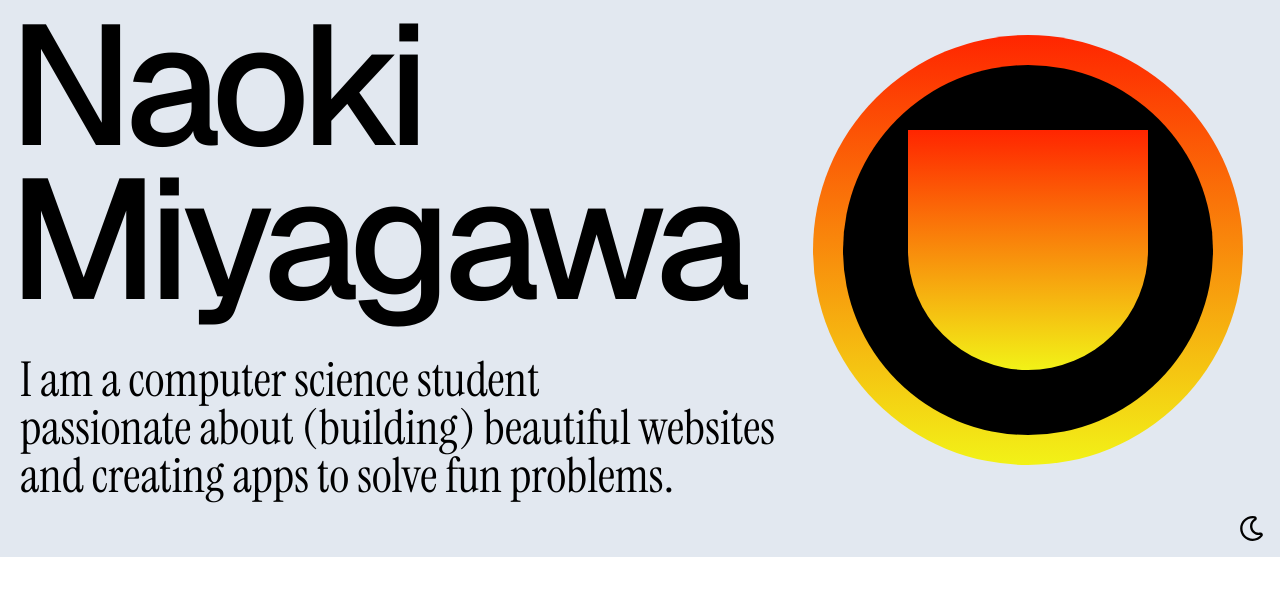
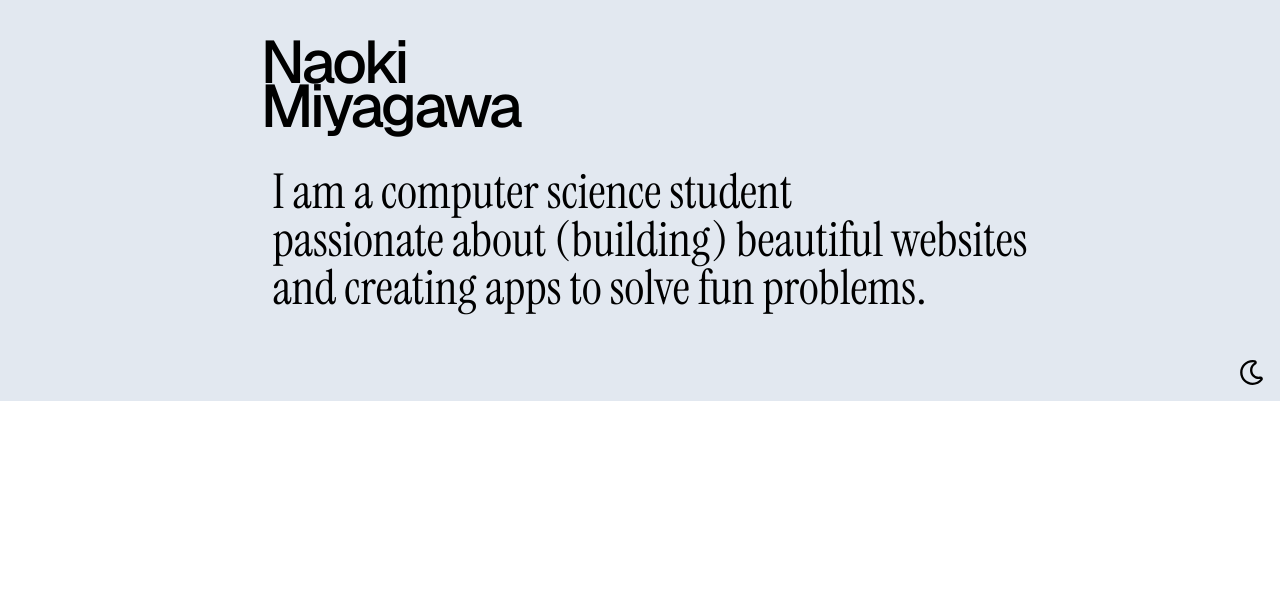
Before and after one commit to NaokiTM/portfolio-site, a Next.js app: page / in a window 1280 px wide. Shown: the top 596 px of the page. Built offline with nearby package versions, Linux system fonts and the light colour scheme.

Commit message:
rid of css emoji

```diff
--- a/src/app/components/Hero.tsx
+++ b/src/app/components/Hero.tsx
@@ -4,10 +4,11 @@ import Emoji from './Emoji'
 
 export default function Hero() {
   return (
+    <div className='flex justify-center items-center p-8'>
         <div className='flex flex-row'>
             <div className='flex flex-col'>
                 <div >
-                <div className='enormous-text mb-8 pl-2 font-medium tracking-tighter leading-none'>
+                    <div className='mb-8 pl-2 font-medium tracking-tighter leading-none text-6xl'>
                         <div className='-mb-4'>Naoki</div>
                         <div>Miyagawa</div>
                     </div>
@@ -18,8 +19,6 @@ export default function Hero() {
                     </div>
                 </div>
             </div>
-        <div className='flex flex-grow items-center justify-center'>
-            <Emoji />
         </div>
     </div>
   )
--- a/src/app/globals.css
+++ b/src/app/globals.css
@@ -1,58 +1,3 @@
 @tailwind base;
 @tailwind components;
 @tailwind utilities;
-
-.enormous-text {
-  font-size: 170px;
-}
-
-#background-circle {
-  background: linear-gradient(0deg, #f2f217, #ff2500);
-  width: 430px;
-  height: 430px;
-  border-radius: 50%;
-  display: flex;
-  justify-content: center;
-  align-items: center;
-}
-
-#inner-circle {
-  border-radius: 50%;
-  width: 370px;
-  height: 370px;
-  display: flex;
-  background-color: black;
-  justify-content: center;
-  align-items: center;
-  flex-direction: column;
-}
-
-#eye-container {
-  display: flex;
-  justify-content: space-between;
-}
-
-#eye-1 {
-  background: linear-gradient(0deg, #f2f217, #ff2500);
-  border-radius: 50%;
-  width: 75px;
-  height: 75px;
-  margin-right: 30px;
-}
-
-#eye-2 {
-  background: linear-gradient(0deg, #f2f217, #ff2500);
-  border-radius: 50%;
-  width: 75px;
-  height: 75px;
-  margin-left: 30px;
-}
-
-#mouth {
-  position: absolute;
-  height: 240px;
-  width: 240px;
-  background: linear-gradient(0deg, #f2f217, #ff2500);
-  border-bottom-left-radius: 50%;
-  border-bottom-right-radius: 50%;
-}
```
Lines whose indentation alone changed are shown as unchanged.
